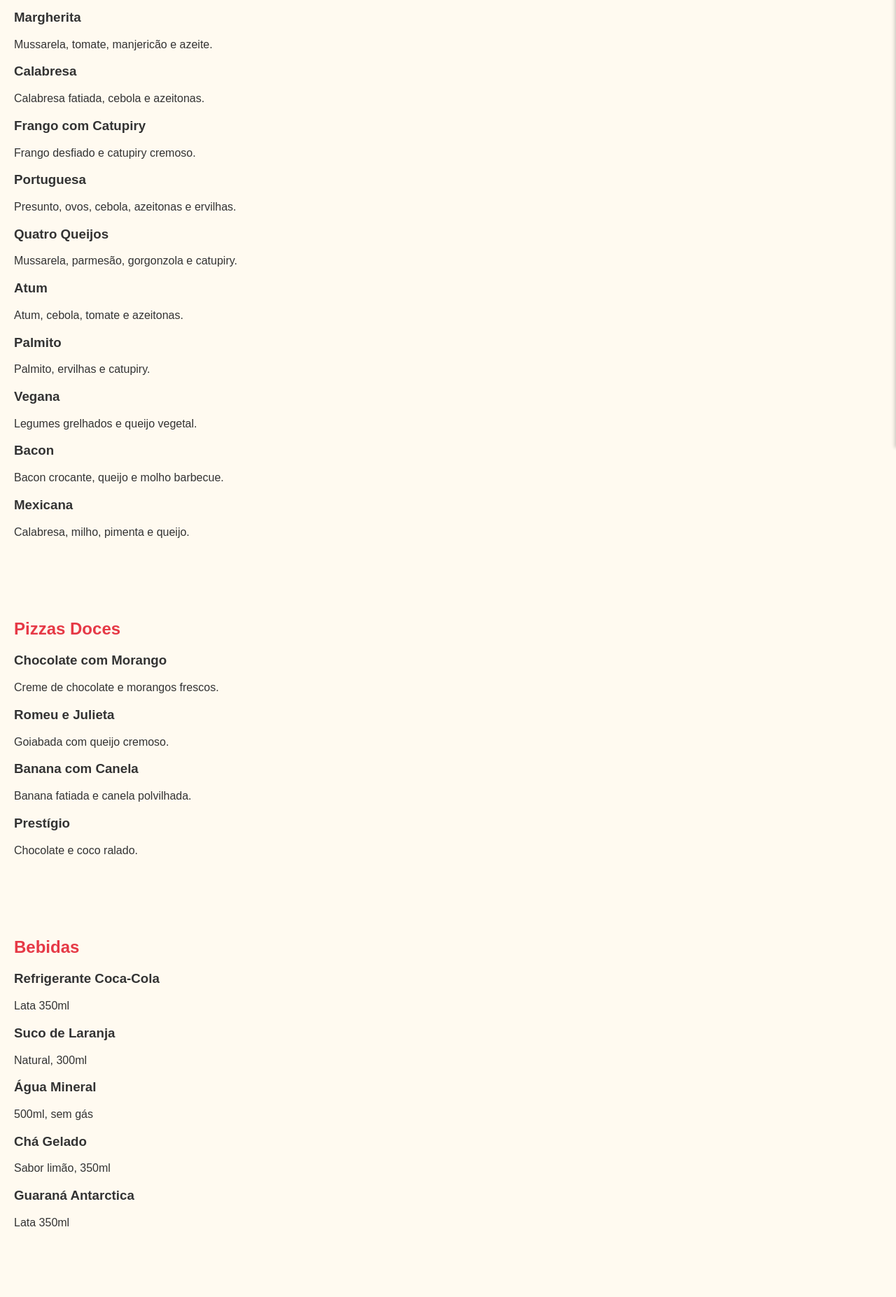
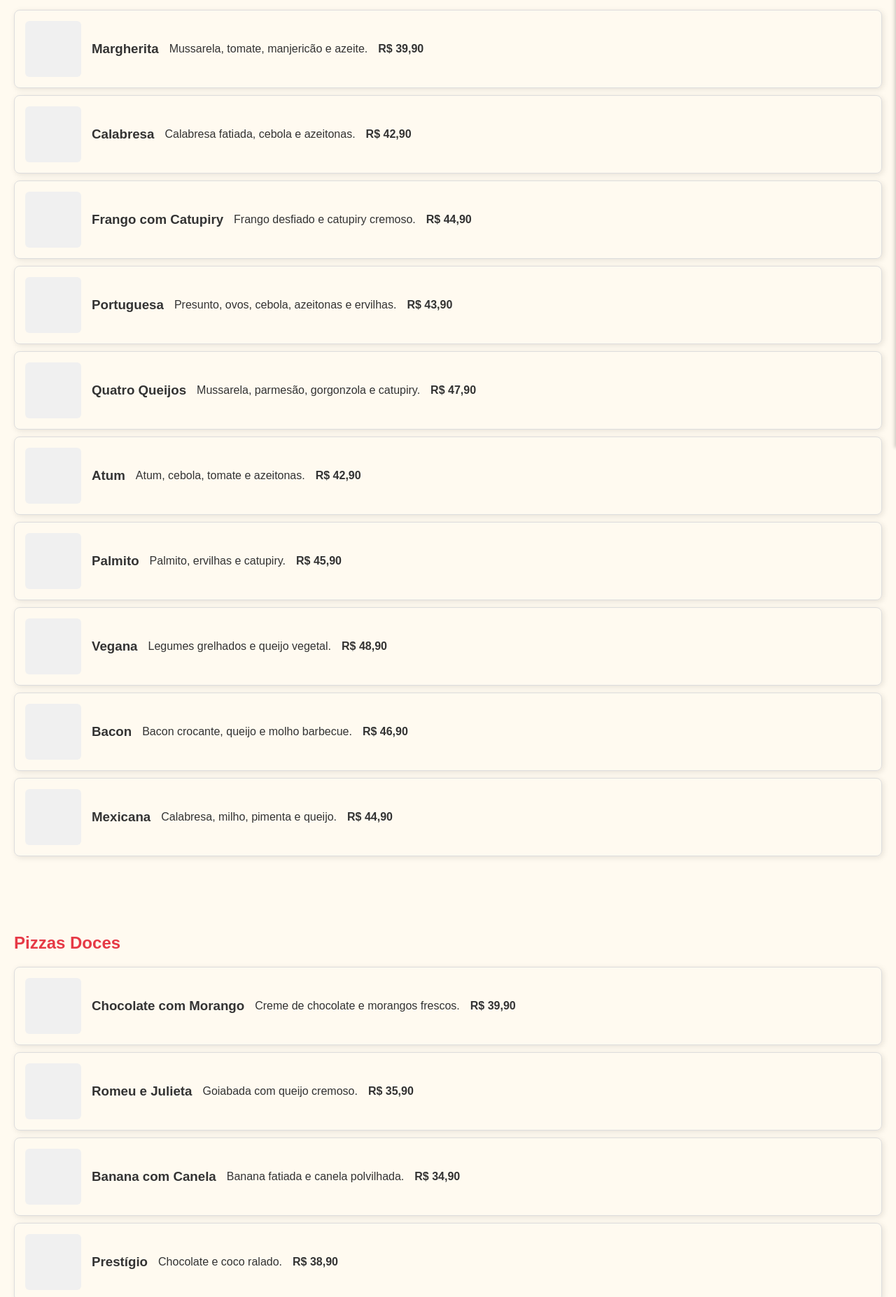
Before and after one commit to GabrielSimioni12/Cardapio-Digital-Pizzaria, a plain HTML site: page index.html in a window 1280 px wide. Shown: the part 220-2074 px from the top of the page at 70% size. Before the commit the page ends 2033 px from the top, so only its background shows below. Drawn offline with Linux system fonts and the light colour scheme.

Commit message:
preços att

```diff
--- a/cardapio.css
+++ b/cardapio.css
@@ -104,3 +104,24 @@ section h2 {
   color: #e63946;
   margin-bottom: 20px;
 }
+
+
+.card-pizza, .card-pizza-doce, .card-bebida {
+  border: 1px solid #ddd;
+  border-radius: 8px;
+  padding: 15px;
+  margin: 10px 0;
+  display: flex;
+  align-items: center;
+  gap: 15px;
+  box-shadow: 2px 2px 8px rgba(0, 0, 0, 0.1);
+}
+
+.imagem-produto {
+  width: 80px;
+  height: 80px;
+  background-color: #f0f0f0;
+  border-radius: 6px;
+  background-size: cover;
+  background-position: center;
+}
--- a/index.html
+++ b/index.html
@@ -45,89 +45,146 @@
 
 <section id="pizzas">
   <h2>Pizzas Salgadas</h2>
+
   <div class="card-pizza">
+    <div class="imagem-produto"></div>
     <h3>Margherita</h3>
     <p>Mussarela, tomate, manjericão e azeite.</p>
+    <strong>R$ 39,90</strong>
   </div>
+
   <div class="card-pizza">
+    <div class="imagem-produto"></div>
     <h3>Calabresa</h3>
     <p>Calabresa fatiada, cebola e azeitonas.</p>
+    <strong>R$ 42,90</strong>
   </div>
+
   <div class="card-pizza">
+    <div class="imagem-produto"></div>
     <h3>Frango com Catupiry</h3>
     <p>Frango desfiado e catupiry cremoso.</p>
+    <strong>R$ 44,90</strong>
   </div>
+
   <div class="card-pizza">
+    <div class="imagem-produto"></div>
     <h3>Portuguesa</h3>
     <p>Presunto, ovos, cebola, azeitonas e ervilhas.</p>
+    <strong>R$ 43,90</strong>
   </div>
+
   <div class="card-pizza">
+    <div class="imagem-produto"></div>
     <h3>Quatro Queijos</h3>
     <p>Mussarela, parmesão, gorgonzola e catupiry.</p>
+    <strong>R$ 47,90</strong>
   </div>
+
   <div class="card-pizza">
+    <div class="imagem-produto"></div>
     <h3>Atum</h3>
     <p>Atum, cebola, tomate e azeitonas.</p>
+    <strong>R$ 42,90</strong>
   </div>
+
   <div class="card-pizza">
+    <div class="imagem-produto"></div>
     <h3>Palmito</h3>
     <p>Palmito, ervilhas e catupiry.</p>
+    <strong>R$ 45,90</strong>
   </div>
+
   <div class="card-pizza">
+    <div class="imagem-produto"></div>
     <h3>Vegana</h3>
     <p>Legumes grelhados e queijo vegetal.</p>
+    <strong>R$ 48,90</strong>
   </div>
+
   <div class="card-pizza">
+    <div class="imagem-produto"></div>
     <h3>Bacon</h3>
     <p>Bacon crocante, queijo e molho barbecue.</p>
+    <strong>R$ 46,90</strong>
   </div>
+
   <div class="card-pizza">
+    <div class="imagem-produto"></div>
     <h3>Mexicana</h3>
     <p>Calabresa, milho, pimenta e queijo.</p>
+    <strong>R$ 44,90</strong>
   </div>
 </section>
 
 <section id="pizzas-doces">
   <h2>Pizzas Doces</h2>
+
   <div class="card-pizza-doce">
+    <div class="imagem-produto"></div>
     <h3>Chocolate com Morango</h3>
     <p>Creme de chocolate e morangos frescos.</p>
+    <strong>R$ 39,90</strong>
   </div>
+
   <div class="card-pizza-doce">
+    <div class="imagem-produto"></div>
     <h3>Romeu e Julieta</h3>
     <p>Goiabada com queijo cremoso.</p>
+    <strong>R$ 35,90</strong>
   </div>
+
   <div class="card-pizza-doce">
+    <div class="imagem-produto"></div>
     <h3>Banana com Canela</h3>
     <p>Banana fatiada e canela polvilhada.</p>
+    <strong>R$ 34,90</strong>
   </div>
+
   <div class="card-pizza-doce">
+    <div class="imagem-produto"></div>
     <h3>Prestígio</h3>
     <p>Chocolate e coco ralado.</p>
+    <strong>R$ 38,90</strong>
   </div>
 </section>
 
 <section id="bebidas">
   <h2>Bebidas</h2>
+
   <div class="card-bebida">
+    <div class="imagem-produto"></div>
     <h3>Refrigerante Coca-Cola</h3>
     <p>Lata 350ml</p>
+    <strong>R$ 6,00</strong>
   </div>
+
   <div class="card-bebida">
+    <div class="imagem-produto"></div>
     <h3>Suco de Laranja</h3>
     <p>Natural, 300ml</p>
+    <strong>R$ 8,00</strong>
   </div>
+
   <div class="card-bebida">
+    <div class="imagem-produto"></div>
     <h3>Água Mineral</h3>
     <p>500ml, sem gás</p>
+    <strong>R$ 4,00</strong>
   </div>
+
   <div class="card-bebida">
+    <div class="imagem-produto"></div>
     <h3>Chá Gelado</h3>
     <p>Sabor limão, 350ml</p>
+    <strong>R$ 6,50</strong>
   </div>
+
   <div class="card-bebida">
+    <div class="imagem-produto"></div>
     <h3>Guaraná Antarctica</h3>
     <p>Lata 350ml</p>
+    <strong>R$ 6,00</strong>
   </div>
 </section>
 
```
